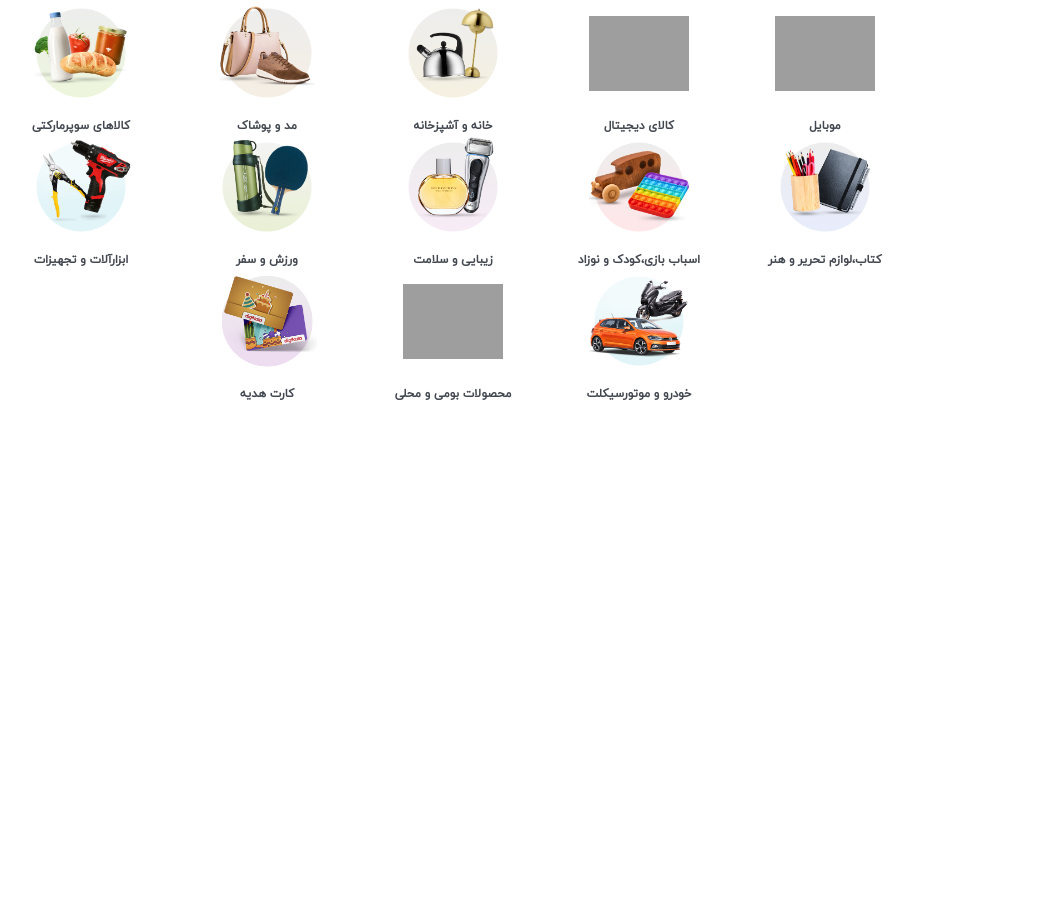
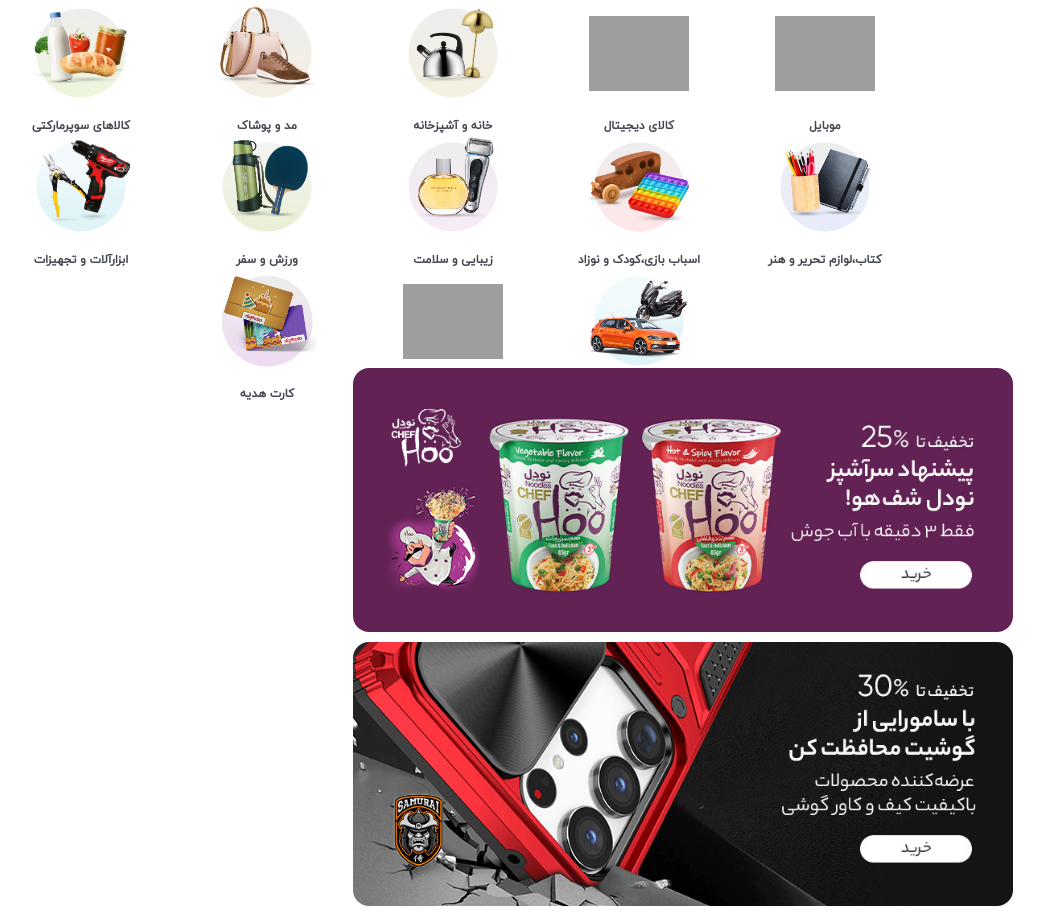
Before and after one commit to mesterabi/Digikala, a website: page index.html in a window 1280 px wide. Shown: the part 1942-2859 px from the top of the page, without its empty margins (203-1247 px from the left). Before the commit the page ends 2349 px from the top, so only its background shows below. Drawn offline with Linux system fonts and the light colour scheme; grey boxes are pictures that could not be loaded; files whose address does not match are found by name.

Commit message:
first discount bar completed.

```diff
--- a/Styles/Wrapper/wrapper.css
+++ b/Styles/Wrapper/wrapper.css
@@ -372,3 +372,31 @@
     color: var(--font-color-dark);
   }
 /* categories end */
+
+/* discounts start */
+main>div.body-container>div.discount-container{
+  display: flex;
+  flex-flow: row wrap;
+  justify-content: space-between;
+  align-items: flex-start;
+  width: 100%;
+  height: auto;
+  margin-top: 24px;
+}
+main>div.body-container>div.discount-container>div.discount-item{
+  display: inline-block;
+  width: auto;
+  height: inherit;
+}
+main>div.body-container>div.discount-container>div.discount-item>a{
+  display: inline-block;
+  width: 100%;
+  height: 100%;
+}
+main>div.body-container>div.discount-container>div.discount-item>a>img{
+  width: 660px;
+  height: 264px;
+  border-radius: 16px;
+  object-fit: contain;
+}
+/* discounts end */
--- a/index.html
+++ b/index.html
@@ -1174,6 +1174,20 @@
                 </div>
             </div>
             <!-- categories end -->
+            <!-- discounts start -->
+            <div class="discount-container">
+                <div class="discount-item">
+                    <a href="">
+                        <img src="./Images/discount-item-1.jpg" alt="">
+                    </a>
+                </div>
+                <div class="discount-item">
+                    <a href="">
+                        <img src="./Images/discount-item-2.jpg" alt="">
+                    </a>
+                </div>
+            </div>
+            <!-- discounts end -->
         </div>
         <!-- wrapper end -->
     </main>
```
Also changed, not shown: Images/discount-item-1.jpg (added), Images/discount-item-2.jpg (added).
